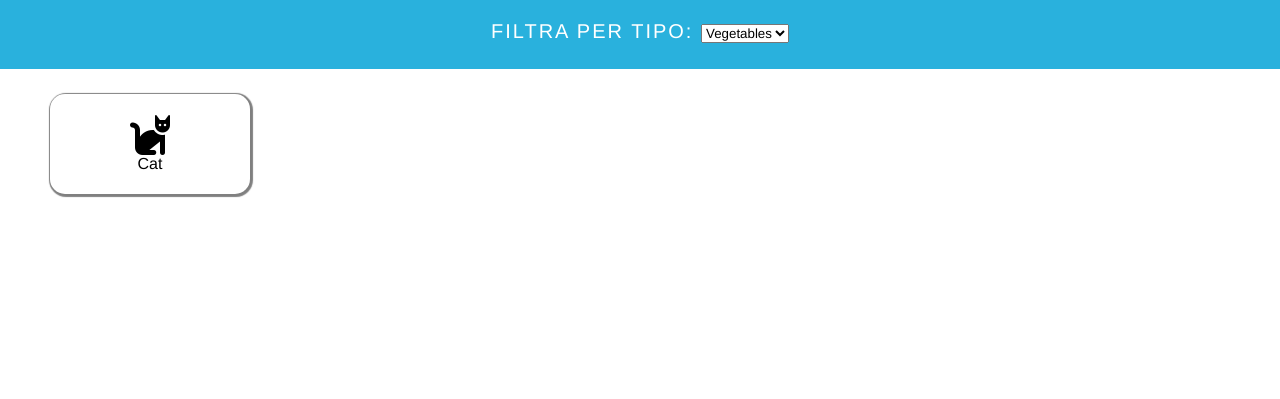
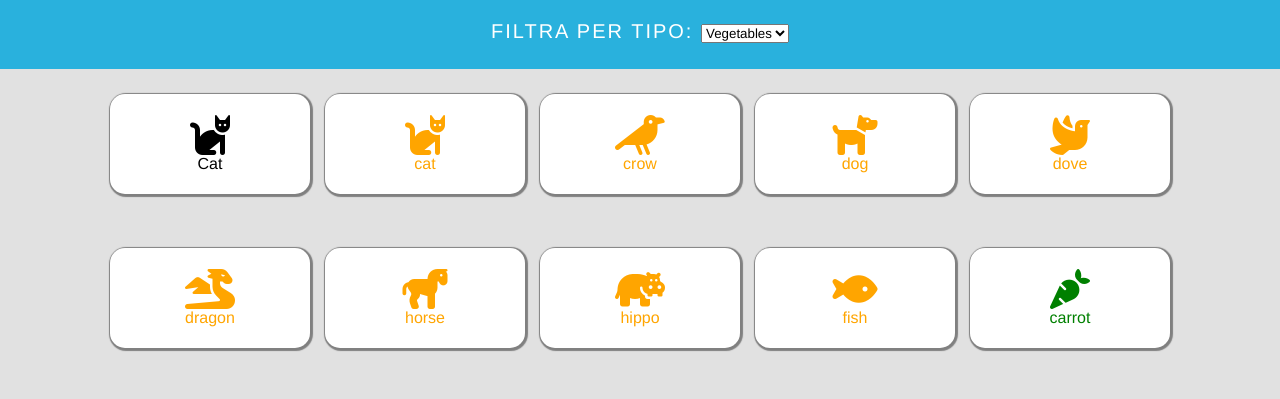
Before and after one commit to AndrewScacchi/js-es6-icons, a plain HTML site: page index.html in a window 1280 px wide. Shown: the part 81-480 px from the top of the page. Drawn offline with Linux system fonts and the light colour scheme.

Commit message:
create dinamically populated cards from array of data

```diff
--- a/index.html
+++ b/index.html
@@ -23,19 +23,19 @@
                 </select>
             </div>
         </header>
+        <!-- here go all the cards -->
         <main class="show">
+
             <div class="card">
                 <i class="fa-solid fa-cat"></i>
                 <p>Cat</p>
             </div>
         </main>
-
-
-
     </div>
 
     <!-- "server" data -->
     <script type="text/javascript" src="js/data.js"></script>
     <!-- general script -->
+    <script type="text/javascript" src="js/script.js"></script>
 </body>
 </html>
--- a/js/data.js
+++ b/js/data.js
@@ -1,4 +1,4 @@
-[
+const data = [
 	{
 		name: 'cat',
 		prefix: 'fa-',
--- a/js/script.js
+++ b/js/script.js
@@ -1 +1,23 @@
 // script for Exercise
+
+const mainContainer = document.querySelector("main.show");
+
+for (i=0; i<data.length; i++){
+    // create card
+    const divCard = document.createElement("div");
+    divCard.classList.add("card");
+
+    // create i element
+    let cardIcon = document.createElement("i");
+        cardIcon.classList.add("fa-solid");
+        cardIcon.classList.add(`fa-${data[i].name}`);
+    // create p element
+    let cardName = document.createElement("p");
+        cardName.innerHTML = data[i].name;
+        divCard.classList.add(data[i].color);
+
+    // assemble card
+    divCard.append(cardIcon);
+    divCard.append(cardName);
+    mainContainer.append(divCard);
+}
--- a/style.css
+++ b/style.css
@@ -43,10 +43,13 @@ h1 {
 
 main.show {
     display: flex;
-    flex-direction: column;
+    flex-direction: row;
     flex-wrap: wrap;
-    justify-content: space-between;
+    justify-content: center;
+    gap: 15px;
     padding: 25px 50px;
+    background-color: rgb(225, 225, 225);
+    min-height: calc(100vh - 150px);
 }
 
 /* Card Styles */
@@ -56,6 +59,7 @@ div.card {
     height: 100px;
     border-radius: 15px;
     box-shadow: 1px 1px 1px 2px gray ;
+    background-color: white;
     display: flex;
     flex-direction: column;
     align-items: center;
@@ -70,3 +74,14 @@ div.card:hover {
     cursor: pointer;
     transform: scale(105%);
 }
+
+/* color classes */
+.orange {
+    color: orange;
+}
+.green {
+    color: green;
+}
+.blue {
+    color: blue;
+}
```
